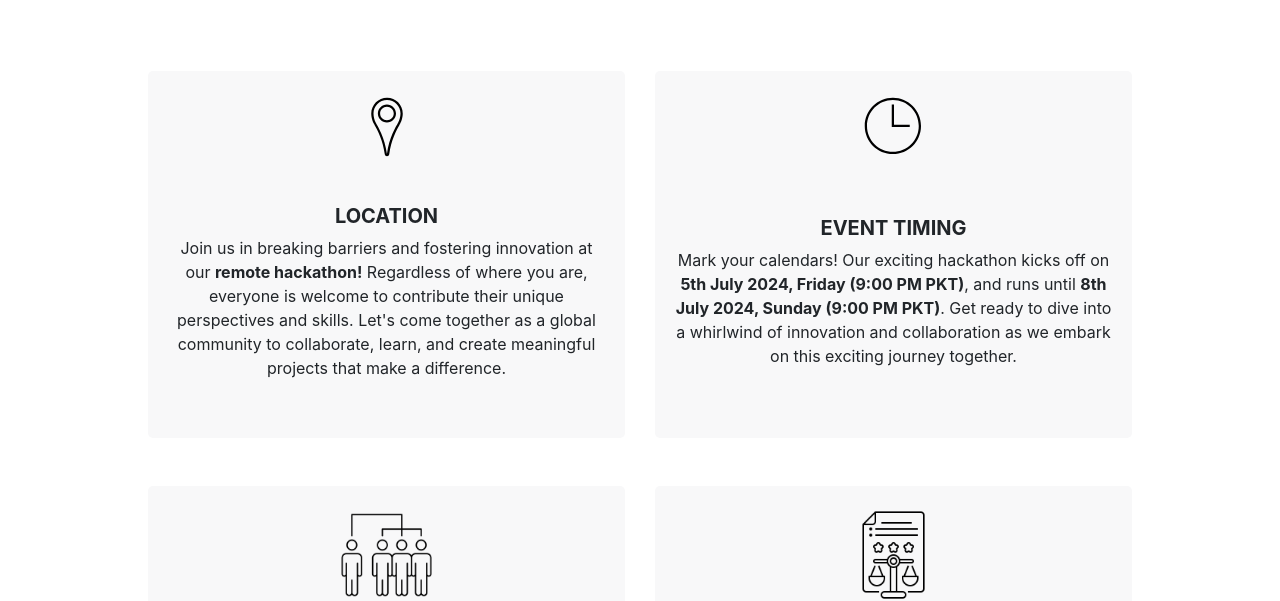
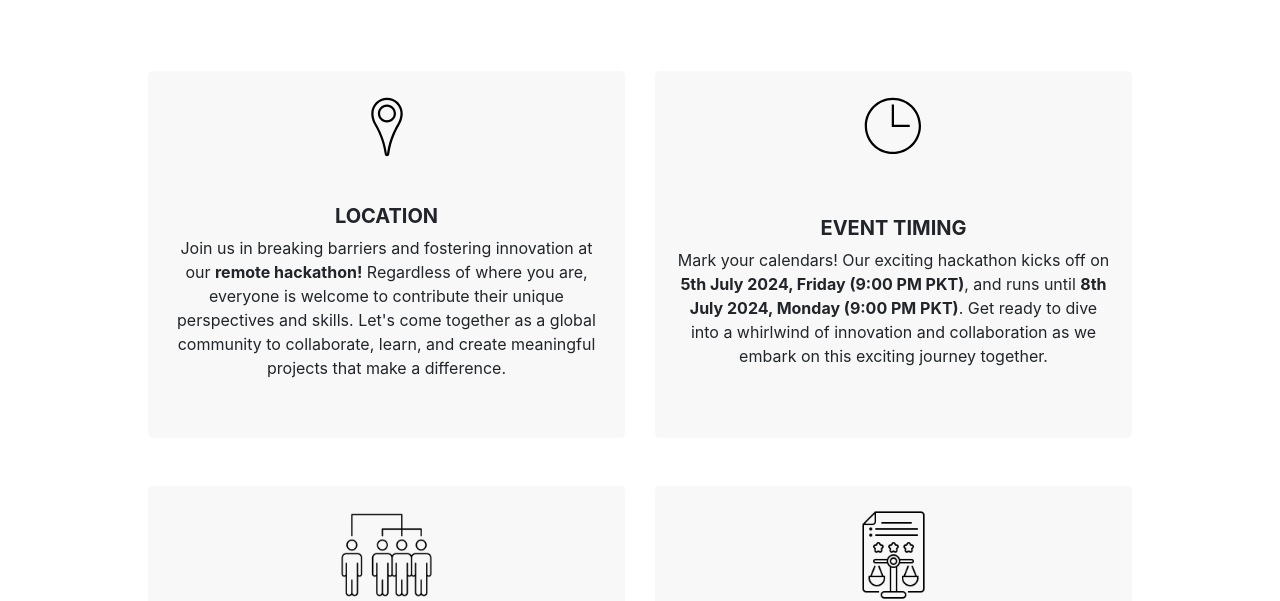
Before and after one commit to zubair480/hackathon-icode, a plain HTML site: page wordsprintv3.html in a window 1280 px wide. Shown: the part 204-805 px from the top of the page. Drawn offline with nearby package versions, Linux system fonts and the light colour scheme.

Commit message:
Update hackathon end date in wordsprintv3.html

```diff
--- a/wordsprintv3.html
+++ b/wordsprintv3.html
@@ -268,7 +268,7 @@
 
                 </h5>
                 <p>
-                  Mark your calendars! Our exciting hackathon kicks off on <strong>5th July 2024, Friday (9:00 PM PKT)</strong>, and runs until <strong>8th July 2024, Sunday (9:00 PM PKT)</strong>. Get ready to dive into a whirlwind of innovation and collaboration as we embark on this exciting journey together.
+                  Mark your calendars! Our exciting hackathon kicks off on <strong>5th July 2024, Friday (9:00 PM PKT)</strong>, and runs until <strong>8th July 2024, Monday (9:00 PM PKT)</strong>. Get ready to dive into a whirlwind of innovation and collaboration as we embark on this exciting journey together.
                 </p>
                 <!-- <a href="">
                   Read More
```
